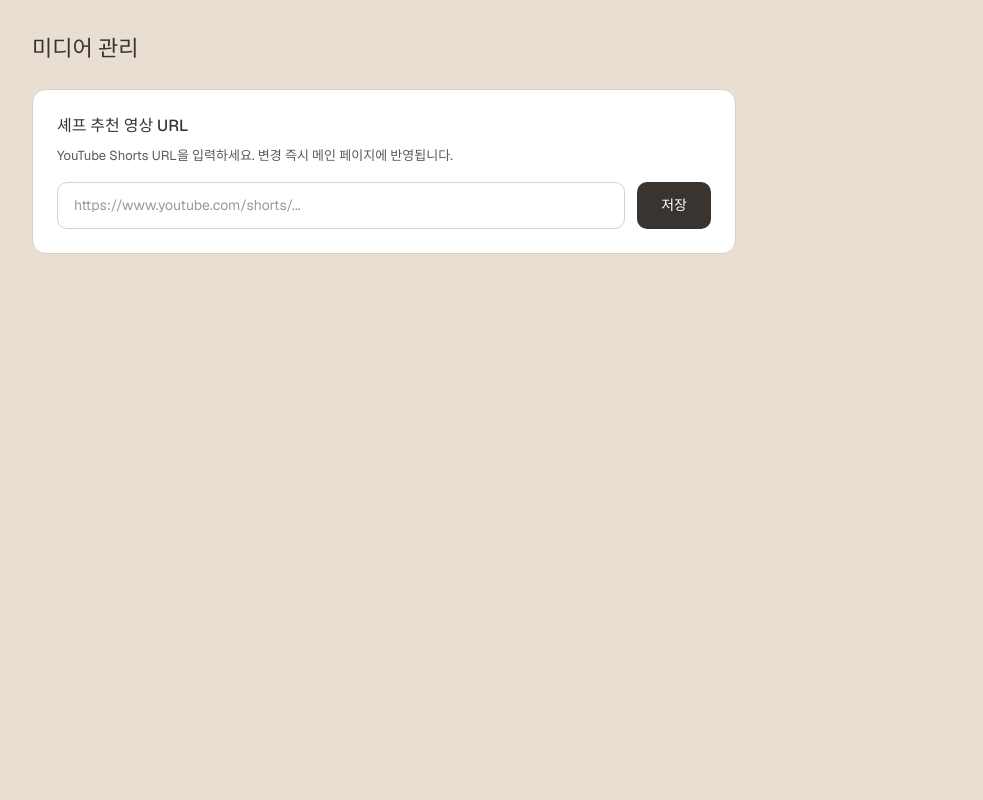
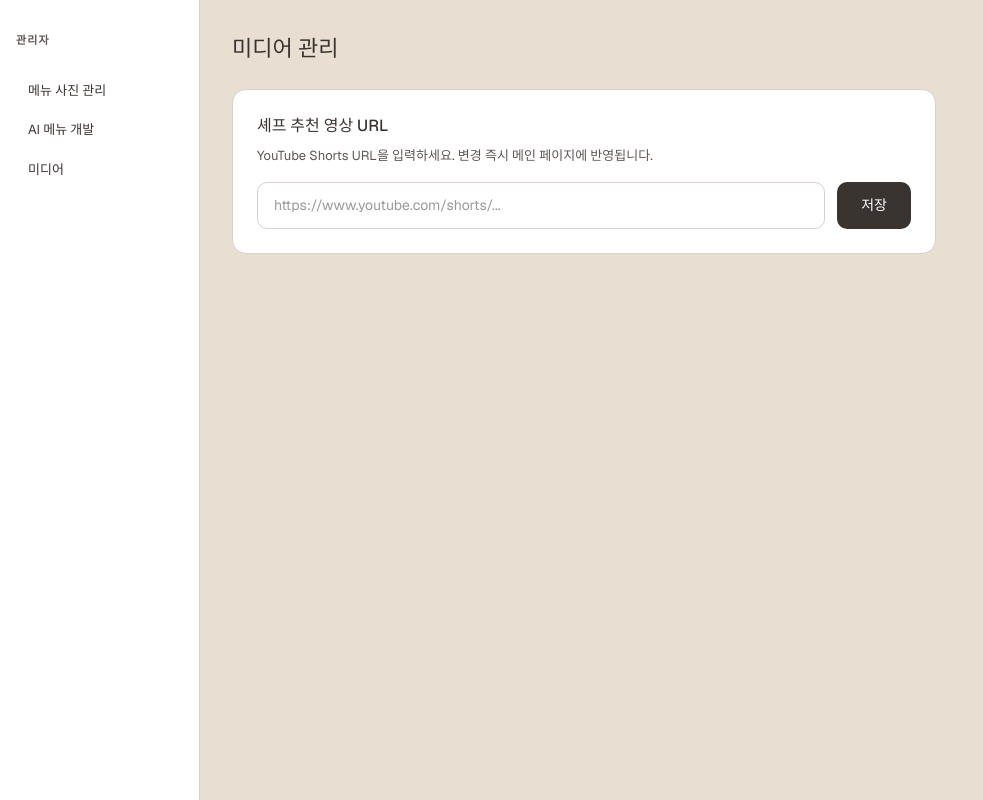
Before and after one commit to fridayam123-debug/yukzzp, a Next.js app: page /admin/media in a window 1280 px wide. Shown: the whole page, without its empty margins (0-983 px from the left). Built offline with nearby package versions, Linux system fonts and the light colour scheme; no server answers; the database is empty; a web font is replaced by a local one.

Commit message:
feat(admin): 사이드바 레이아웃 + AI 메뉴 개발 링크 추가

```diff
--- /dev/null
+++ b/src/app/admin/layout.tsx
@@ -0,0 +1,31 @@
+import Link from 'next/link'
+
+const NAV_ITEMS = [
+  { href: '/admin/menu', label: '메뉴 사진 관리' },
+  { href: '/admin/menu/develop', label: 'AI 메뉴 개발' },
+  { href: '/admin/media', label: '미디어' },
+]
+
+export default function AdminLayout({ children }: { children: React.ReactNode }) {
+  return (
+    <div className="flex min-h-screen">
+      <aside className="w-[200px] shrink-0 border-r border-[var(--color-hairline)] bg-white px-4 py-8">
+        <p className="text-[11px] font-semibold text-[var(--color-body)] uppercase tracking-widest mb-6">
+          관리자
+        </p>
+        <nav className="space-y-1">
+          {NAV_ITEMS.map((item) => (
+            <Link
+              key={item.href}
+              href={item.href}
+              className="block px-3 py-2 rounded-[6px] text-[13px] text-[var(--color-ink)] hover:bg-[var(--color-surface)] transition-colors"
+            >
+              {item.label}
+            </Link>
+          ))}
+        </nav>
+      </aside>
+      <main className="flex-1 overflow-auto">{children}</main>
+    </div>
+  )
+}
```
